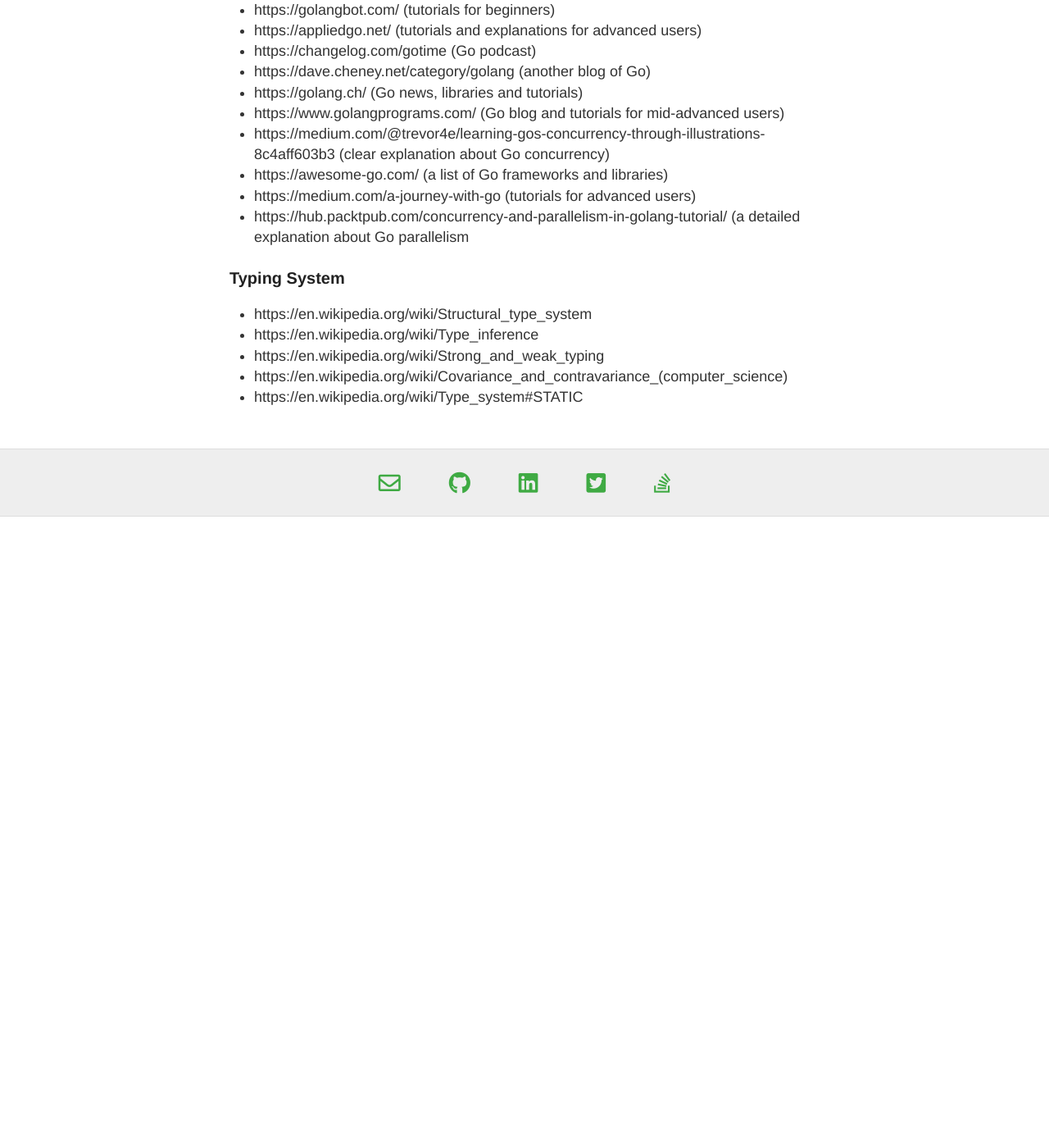
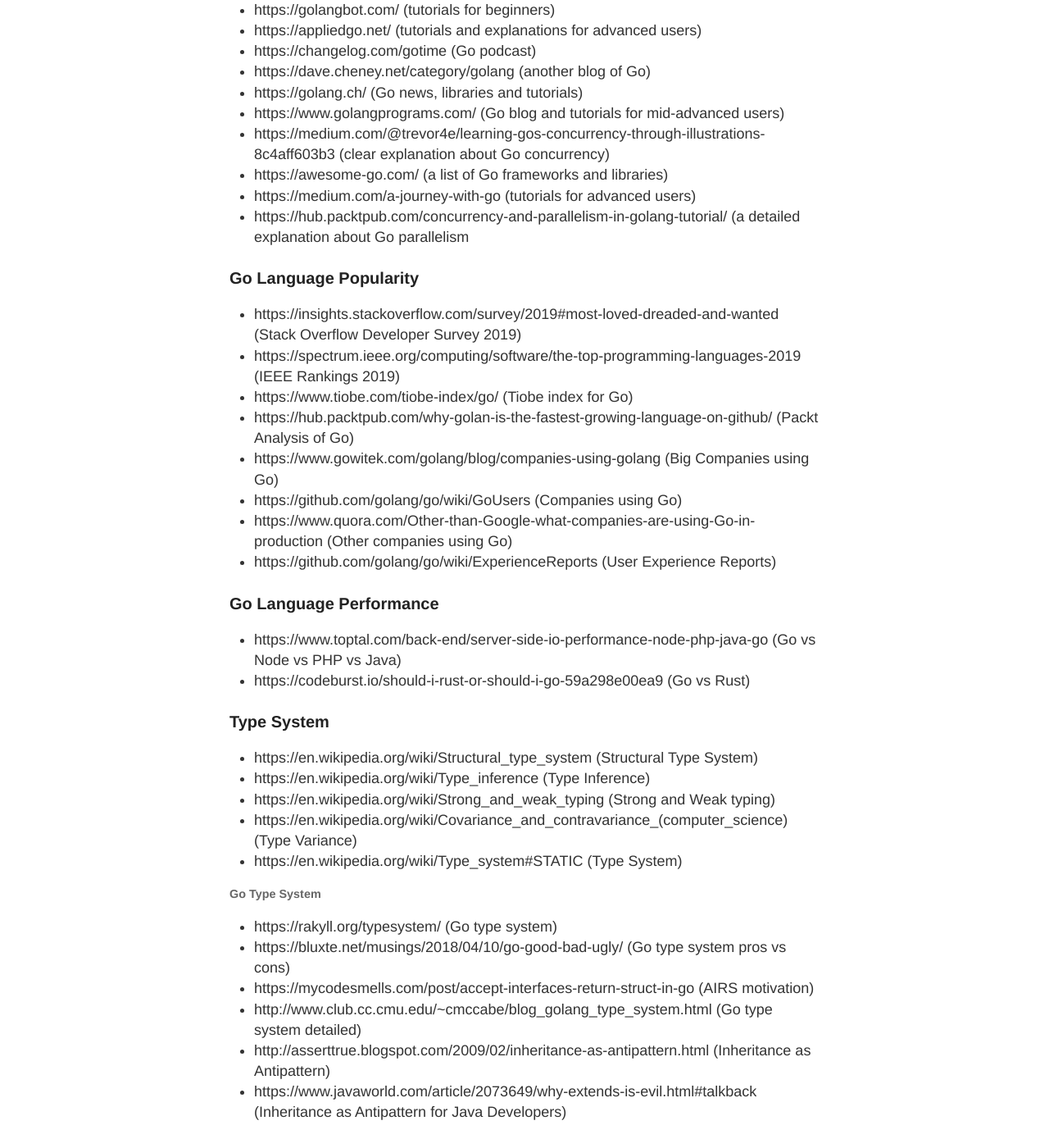
Before and after one commit to dariodip/dariodip.github.io, a Jekyll site: the page built from gows/goref2019.md, in a window 1280 px wide and 1400 px high, scrolled down 402 px. Shown: the whole window at 82% size. Built offline with Jekyll 4.4.1, drawn with Linux system fonts in a browser that asks for light colours; nearby versions of some CDN libraries; before the commit the page ends 1032 px from its top, so only the background shows below that; some of the changed text lies outside the part shown.

Commit message:
Update goref2019.md

```diff
--- a/gows/goref2019.md
+++ b/gows/goref2019.md
@@ -21,10 +21,40 @@
 * https://medium.com/a-journey-with-go  (tutorials for advanced users)
 * https://hub.packtpub.com/concurrency-and-parallelism-in-golang-tutorial/ (a detailed explanation about Go parallelism
 
-### Typing System
+### Go Language Popularity
 
-* https://en.wikipedia.org/wiki/Structural_type_system
-* https://en.wikipedia.org/wiki/Type_inference
-* https://en.wikipedia.org/wiki/Strong_and_weak_typing
-* https://en.wikipedia.org/wiki/Covariance_and_contravariance_(computer_science)
-* https://en.wikipedia.org/wiki/Type_system#STATIC
+* https://insights.stackoverflow.com/survey/2019#most-loved-dreaded-and-wanted  (Stack Overflow Developer Survey 2019)
+* https://spectrum.ieee.org/computing/software/the-top-programming-languages-2019 (IEEE Rankings 2019)
+* https://www.tiobe.com/tiobe-index/go/ (Tiobe index for Go)
+* https://hub.packtpub.com/why-golan-is-the-fastest-growing-language-on-github/ (Packt Analysis of Go)
+* https://www.gowitek.com/golang/blog/companies-using-golang  (Big Companies using Go)
+* https://github.com/golang/go/wiki/GoUsers (Companies using Go)
+* https://www.quora.com/Other-than-Google-what-companies-are-using-Go-in-production (Other companies using Go)
+* https://github.com/golang/go/wiki/ExperienceReports (User Experience Reports)
+
+### Go Language Performance
+
+* https://www.toptal.com/back-end/server-side-io-performance-node-php-java-go (Go vs Node vs PHP vs Java)
+* https://codeburst.io/should-i-rust-or-should-i-go-59a298e00ea9  (Go vs Rust)
+
+### Type System
+
+* https://en.wikipedia.org/wiki/Structural_type_system  (Structural Type System)
+* https://en.wikipedia.org/wiki/Type_inference  (Type Inference)
+* https://en.wikipedia.org/wiki/Strong_and_weak_typing  (Strong and Weak typing)
+* https://en.wikipedia.org/wiki/Covariance_and_contravariance_(computer_science)  (Type Variance)
+* https://en.wikipedia.org/wiki/Type_system#STATIC  (Type System)
+
+#### Go Type System
+  * https://rakyll.org/typesystem/  (Go type system)
+  * https://bluxte.net/musings/2018/04/10/go-good-bad-ugly/ (Go type system pros vs cons)
+  * https://mycodesmells.com/post/accept-interfaces-return-struct-in-go (AIRS motivation)
+  * http://www.club.cc.cmu.edu/~cmccabe/blog_golang_type_system.html  (Go type system detailed)
+  * http://asserttrue.blogspot.com/2009/02/inheritance-as-antipattern.html  (Inheritance as Antipattern)
+  * https://www.javaworld.com/article/2073649/why-extends-is-evil.html#talkback (Inheritance as Antipattern for Java Developers)
+
+## Go Language Error Handling
+
+* https://blog.golang.org/error-handling-and-go (Error Handling and Go)
+* https://medium.com/rungo/error-handling-in-go-f0125de052f0  (Error Handling in Go)
+* https://8thlight.com/blog/kyle-krull/2018/08/13/exploring-error-handling-patterns-in-go.html  (Error Handling Patters in Go)
```
